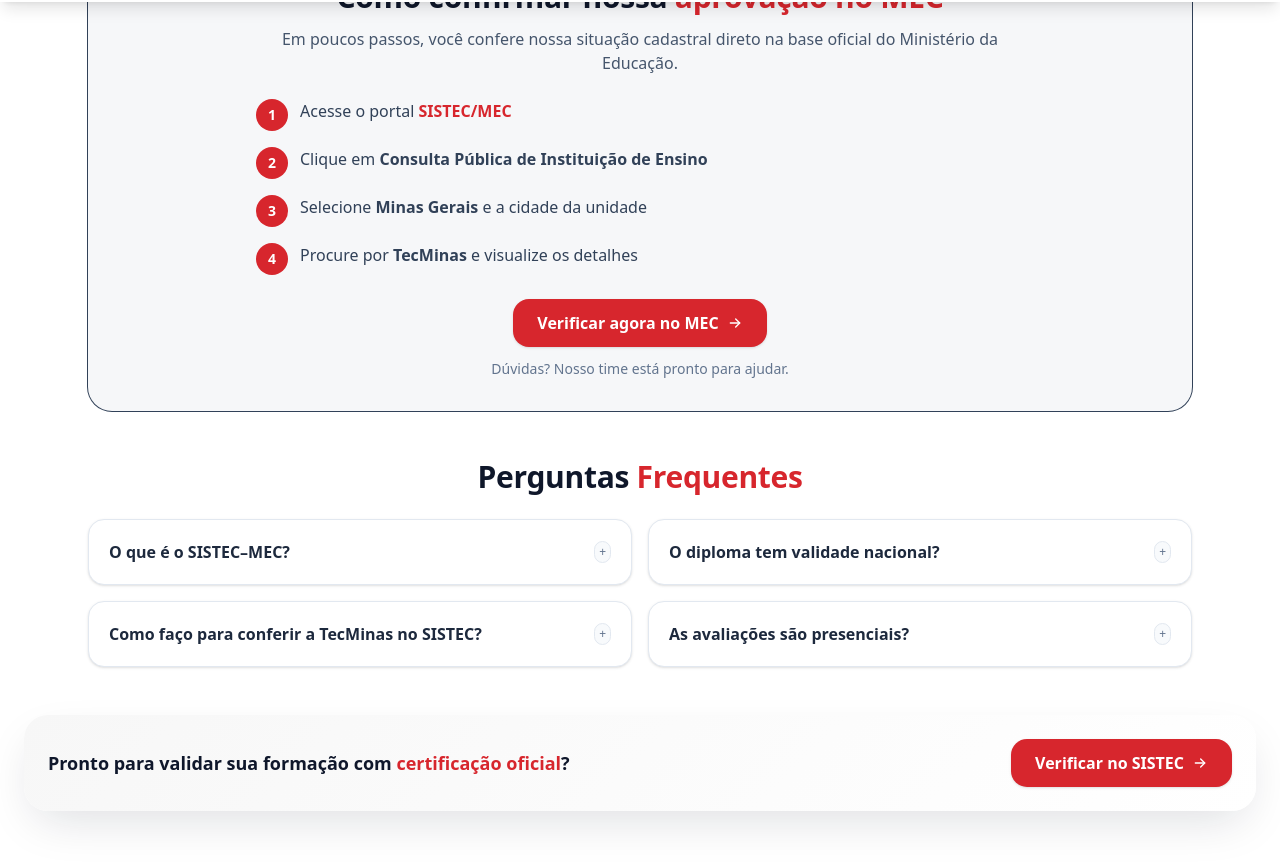
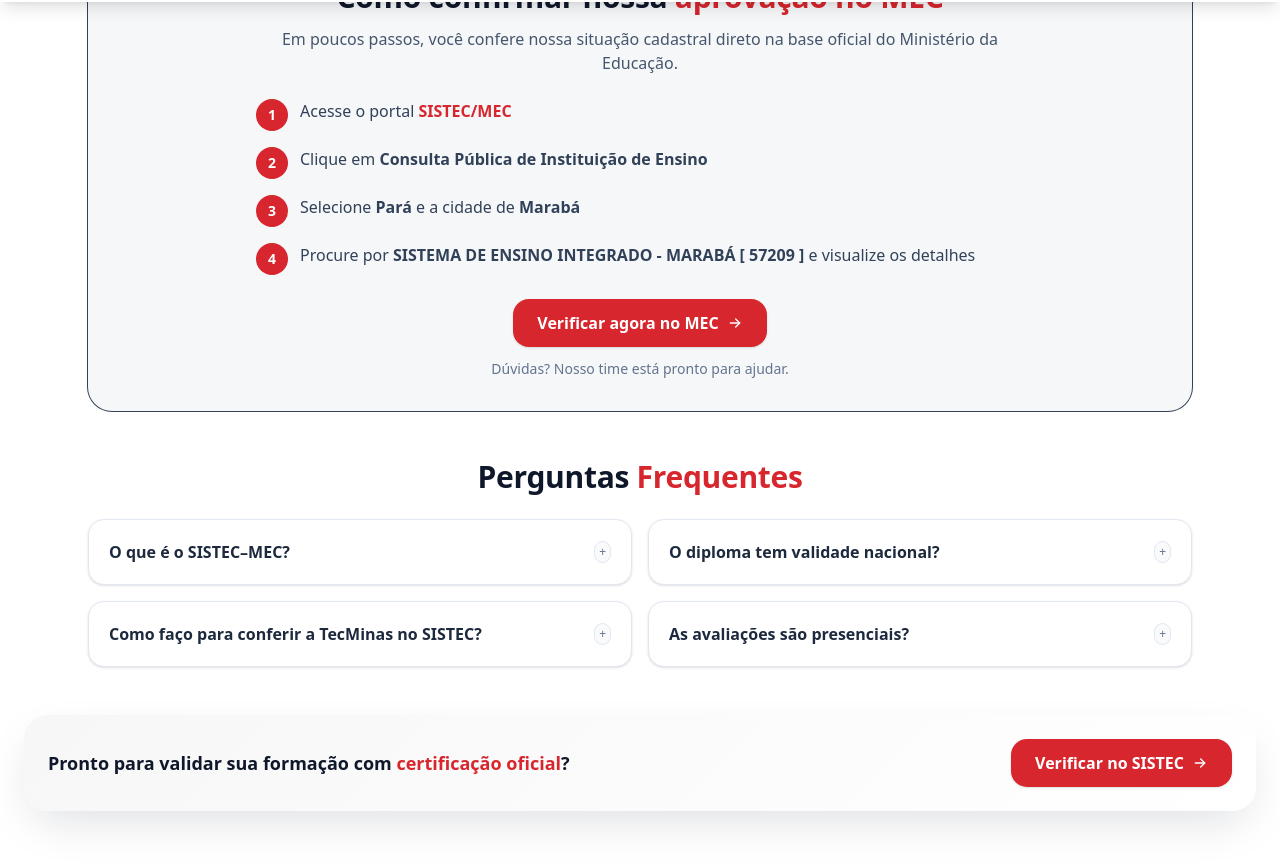
Before and after one commit to Peixotim/TecMinas, a Next.js app: page /sistec in a window 1280 px wide. Shown: the part 798-1663 px from the top of the page. Built offline with nearby package versions, Linux system fonts and the light colour scheme.

Commit message:
fix:Corrige os dados do sistec

```diff
--- a/src/app/sistec/page.tsx
+++ b/src/app/sistec/page.tsx
@@ -184,10 +184,15 @@
                   <strong>Consulta Pública de Instituição de Ensino</strong>
                 </>,
                 <>
-                  Selecione <strong>Minas Gerais</strong> e a cidade da unidade
+                  Selecione <strong>Pará</strong> e a cidade de{" "}
+                  <strong>Marabá</strong>
                 </>,
                 <>
-                  Procure por <strong>TecMinas</strong> e visualize os detalhes
+                  Procure por{" "}
+                  <strong>
+                    SISTEMA DE ENSINO INTEGRADO - MARABÁ [ 57209 ]
+                  </strong>{" "}
+                  e visualize os detalhes
                 </>,
               ].map((content, i) => (
                 <li key={i} className="flex items-start gap-3">
```
